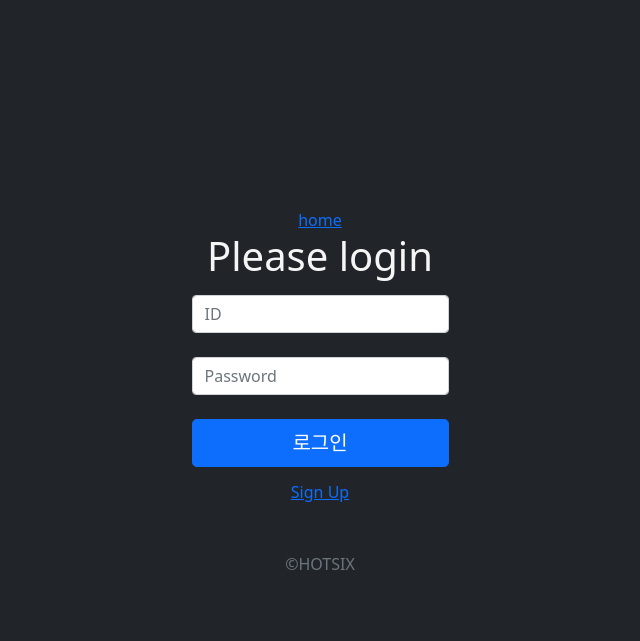
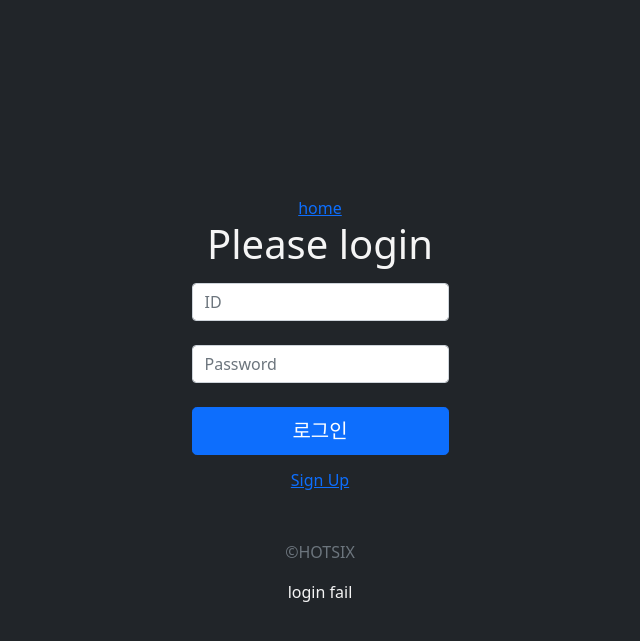
Before and after one commit to sparta-hot6/sparta-hot6, a Flask app: page /login in a window 1280 px wide. Shown: the top 641 px of the page, without its empty margins (320-960 px from the left). Run offline with Flask 2, Linux system fonts and the light colour scheme; data that the repository does not hold is empty; some libraries are stand-ins or nearby versions.

Commit message:
mysql 연동  로그인성공 회원가입 만들예정

```diff
--- /dev/null
+++ b/dbclass.py
@@ -0,0 +1,44 @@
+import pymysql
+
+class Get_db():
+
+    def get_db_user():
+        db = pymysql.connect(host="localhost", port=3306, user='root', passwd='930523', db='hotsix', charset='utf8')
+        cursor = db.cursor(pymysql.cursors.DictCursor)
+        cursor.execute('USE hotsix;')
+        # cursor.execute(f"SELECT login_id, password, name FROM user WHERE login_id = '{id}' and '{pw}'")
+        # db = cursor.fetchall()
+        cursor.execute(f"SELECT * FROM user;")
+        user_db = cursor.fetchall()
+
+        db.commit()
+        db.close()
+
+        return user_db
+
+    def login_confirm(input_id, input_pw):
+        db = Get_db.get_db_user()
+        id = input_id
+        pw = input_pw
+
+        login_confirm = 'login fail'
+        name          = None
+
+        for i in range(len(db)):
+
+            if db[i]["login_id"] == id and db[i]["password"] == pw:
+                login_confirm = "login succed"
+                name          = db[i]["name"]
+
+            elif db[i]["login_id"] == id and db[i]["password"] != pw:
+                login_confirm = "worng password"
+
+            # elif db[i]["login_id"] != id and db[i]["password"] == pw:
+            #     login_confirm = "check your id"
+
+        return [name, login_confirm]
+
+# input_id = "soo581"
+# input_pw = "9811"
+
+# print(Get_db.login_confirm(input_id,input_pw))
--- a/main.py
+++ b/main.py
@@ -1,6 +1,8 @@
-from flask import url_for, session, Flask, render_template , request , redirect
+from flask import url_for, session, Flask, render_template , request , redirect, jsonify, flash
+import requests
 import pymysql
 
+from dbclass import Get_db
 
 app = Flask(__name__)
 app.secret_key = "hoon"
@@ -19,22 +21,26 @@ def home():
         return render_template("index.html", login = False)
 
 # ---- hoon -- 로그인 구역
-# db 에서 받은 정보 예시
-login_id = "jmoon581"
-password = "930523"
-name = "정성훈"
+@app.route('/login', methods = ["GET","POST"])
+def login():
+    login_succed = "login succed"
 
-@app.route('/login', methods = ["get"])
-def login():
-    global login_id, password, name
-    _id_ = request.args.get("floatingInput")
-    _pw_ = request.args.get("floatingPassword")
+    input_id = request.args.get("floatingInput")
+    input_pw = request.args.get("floatingPassword")
 
-    if login_id == _id_ and password == _pw_:
+    login_arr = Get_db.login_confirm(input_id, input_pw)
+    name          = login_arr[0]
+    login_confirm = login_arr[1]
+
+    if login_confirm == login_succed:
         session["login_id"] = name
         return redirect(url_for("home"))
-    else:
-        return render_template('login.html')
+
+    if request.method == "GET":
+        if login_confirm != login_succed:
+            # flash(login_confirm)
+            # return render_template('login.html')
+            return render_template('login.html', login_confirm = login_confirm)
 
 @app.route('/logout')
 def logout():
--- a/templates/login.html
+++ b/templates/login.html
@@ -14,6 +14,14 @@
 
     <title>login</title>
     <link href="https://fonts.googleapis.com/css2?family=Gowun+Dodum&display=swap" rel="stylesheet">
+
+<!-- {%with messages = get_flashed_messages()%}
+{%if messages %}
+    <script type="text/javascript">
+    alert("{{messages[-1]}}");
+    </script>
+    {%endif%}
+{%endwith%} -->
 
 </head>
     <style>
@@ -38,10 +46,19 @@
         .form-floating2 {
             color: black;
         }
+/*
+        .HOTSIX{
+            margin-top: 20px;
+        } */
+
+        /* #login_confirm {
+            display: none;
+        } */
 
 
     </style>
 <body>
+
     <form methods="get" id="login" action = {{url_for("login")}}>
         <a href= {{ url_for("home") }}>home</a>
         <h1>Please login</h1>
@@ -49,20 +66,44 @@
           <input type="id" class="form-control" id="floatingInput" name="floatingInput" placeholder="ID">
           <label for="floatingInput"></label>
         </div>
+
         <div class="form-floating2">
           <input type="password" class="form-control" id="floatingPassword" name="floatingPassword" placeholder="Password">
           <label for="floatingPassword"></label>
         </div>
 
-        <button class="w-100 btn btn-lg btn-primary" type="submit">로그인</button>
+        <button onclick="login_confirm()" class="w-100 btn btn-lg btn-primary" type="submit">로그인</button>
+
        <a href= {{ url_for('sginup') }}><p class="signup">Sign Up</p></a>
-        <p class="mt-5 mb-3 text-muted">&copy;HOTSIX</p>
+
+        <p id="HOTSIX" class="mt-5 mb-3 text-muted">&copy;HOTSIX</p>
+
+        <div id="login_confirm">{{login_confirm}}</div>
 
       </form>
 
 <script>
+    // function login_confirm(){
+    //     count = 0
+    //     if
+    // }
+    // function reload(){
+    //     // location.reload();
+    //     let login_confirm = `<p id="login_confirm">{{login_confirm}}</p>`
+    //     $('#login_confirm').append(login_confirm)
+    // }
 
+    // function login_confirm(){
+    // //     let login_confirm = document.querySelector('#login_confirm').innerHTML
+    // //     $('#loginoutBox').append()
+    //     // document.getElementById("login_confirm").style.display = 'block';
+    // let login_confirm = document.querySelector('#login_confirm').innerHTML
+    // console.log(login_confirm);
+    // // location === window.location
+    // alert(login_confirm)
+    // }
 </script>
+
 </body>
 
 </html>
```
